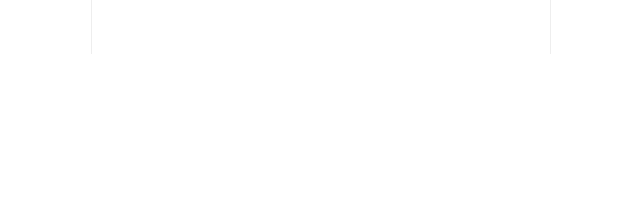
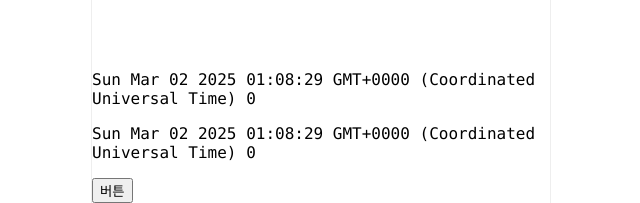
Before and after one commit to z-gahu/coddingapple-vue-vuestagram, a Vue app: page / in a window 1280 px wide. Shown: the part 1932-2135 px from the top of the page, without its empty margins (319-959 px from the left). Before the commit the page ends 1986 px from the top, so only its background shows below. Built offline with nearby package versions, Linux system fonts and the light colour scheme; a small style sheet from the web is missing.

Commit message:
computed 예제 연습

```diff
--- a/src/App.vue
+++ b/src/App.vue
@@ -40,6 +40,10 @@
   <button @click="step = 0">0</button>
   <button @click="step = 1">1</button>
   <button @click="step = 2">2</button> -->
+
+  <p>{{ now() }} {{ 카운터 }}</p>
+  <p>{{ now2 }} {{ 카운터 }}</p>
+  <button @click="카운터++">버튼</button>
 </template>
 
 <script>
@@ -60,6 +64,7 @@
       첨부이미지: "",
       작성한글: "",
       filter: "",
+      카운터: 0,
     };
   },
   mounted() {
@@ -104,6 +109,15 @@
       console.log("!====내게시물", 내게시물);
       this.게시물.unshift(내게시물); // 맨앞에 추가
       this.step = 0; //처음 페이지로
+    },
+    now() {
+      return new Date();
+    },
+  },
+
+  computed: {
+    now2() {
+      return new Date(); // 다시 실행되지 않는다.
     },
   },
 };
```
